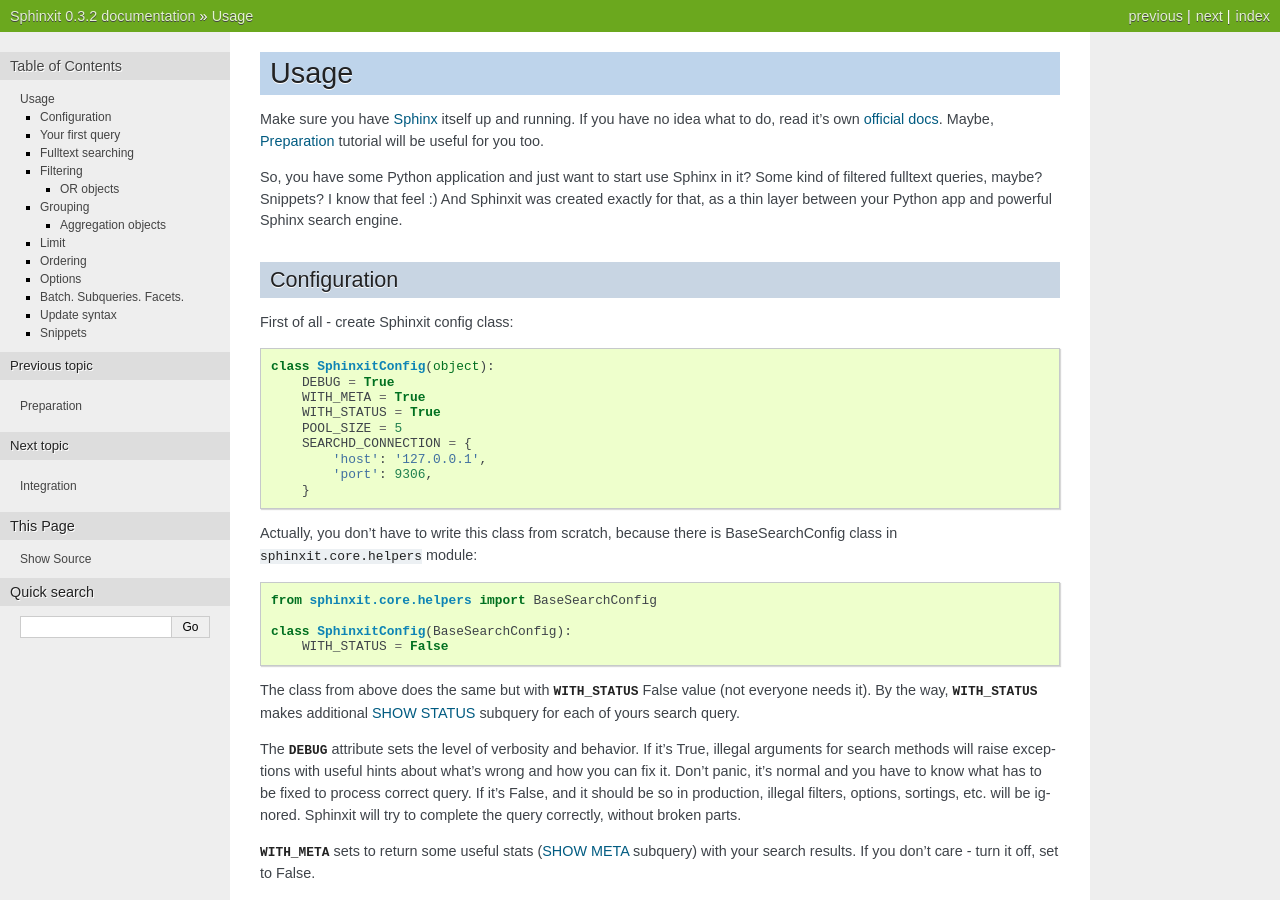
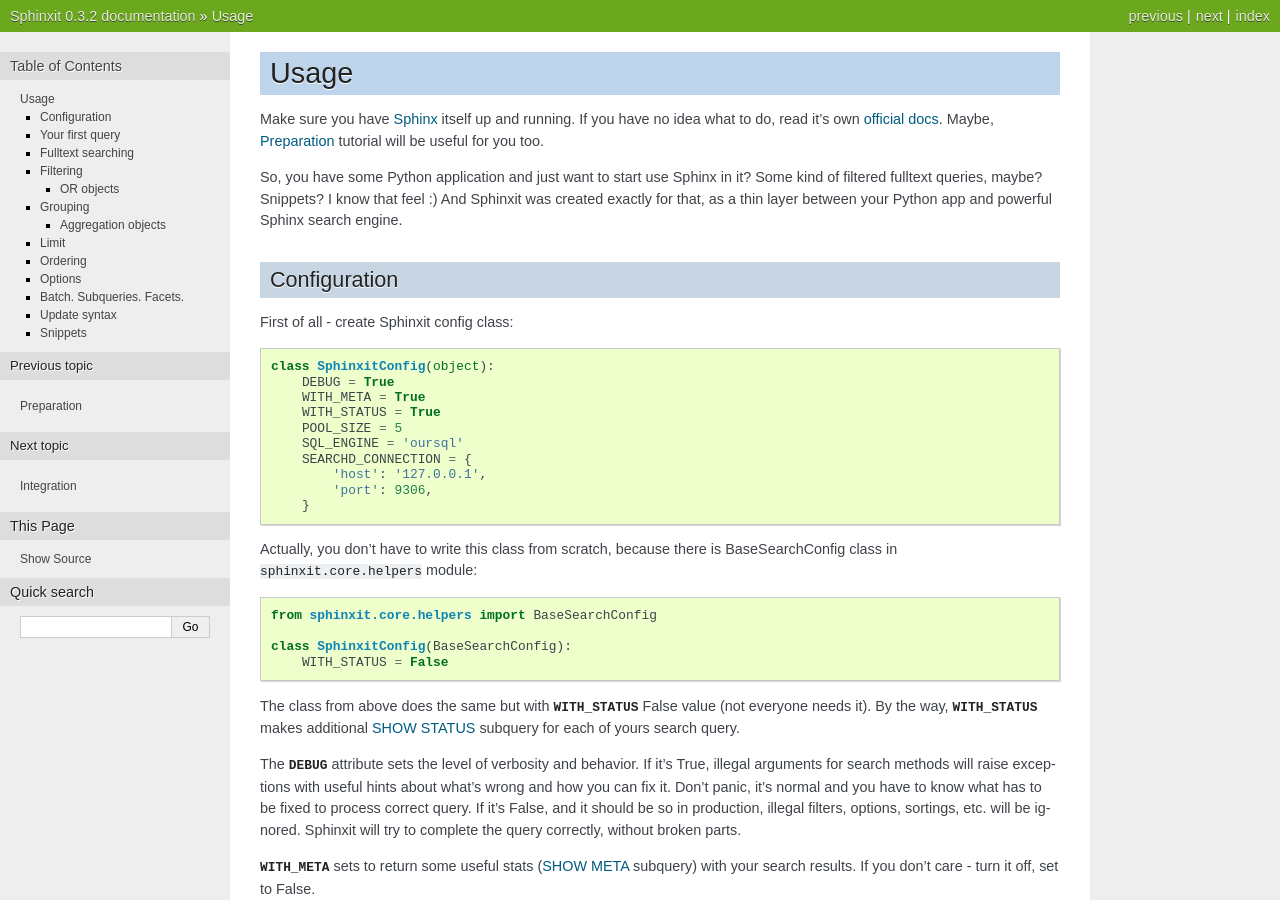
Before and after one commit to semirook/sphinxit, a Sphinx documentation site: the page built from docs/usage.rst, in a window 1280 px wide and 900 px high. Built offline with Sphinx 7.4.7, drawn with Linux system fonts in a browser that asks for light colours; some of the changed text lies outside the part shown.

Commit message:
Added config SQL_ENGINE to docs

```diff
--- a/docs/usage.rst
+++ b/docs/usage.rst
@@ -23,6 +23,7 @@
         WITH_META = True
         WITH_STATUS = True
         POOL_SIZE = 5
+        SQL_ENGINE = 'oursql'
         SEARCHD_CONNECTION = {
             'host': '127.0.0.1',
             'port': 9306,
@@ -48,6 +49,8 @@
 
 :attr:`WITH_META` sets to return some useful stats (`SHOW META <http://sphinxsearch.com/docs/current.html#sphinxql-show-meta>`_ subquery)
 with your search results. If you don't care - turn it off, set to False.
+
+The :attr:`SQL_ENGINE` allow you to select engine for sql client. Supported options: 'oursql' (default) and 'mysqldb'.
 
 The :attr:`SEARCHD_CONNECTION` attribute sets connection settings for the Sphinx's ``searchd`` daemon.
 Change the host and port values if they differ from defaults, check your ``sphinx.conf``.
```
